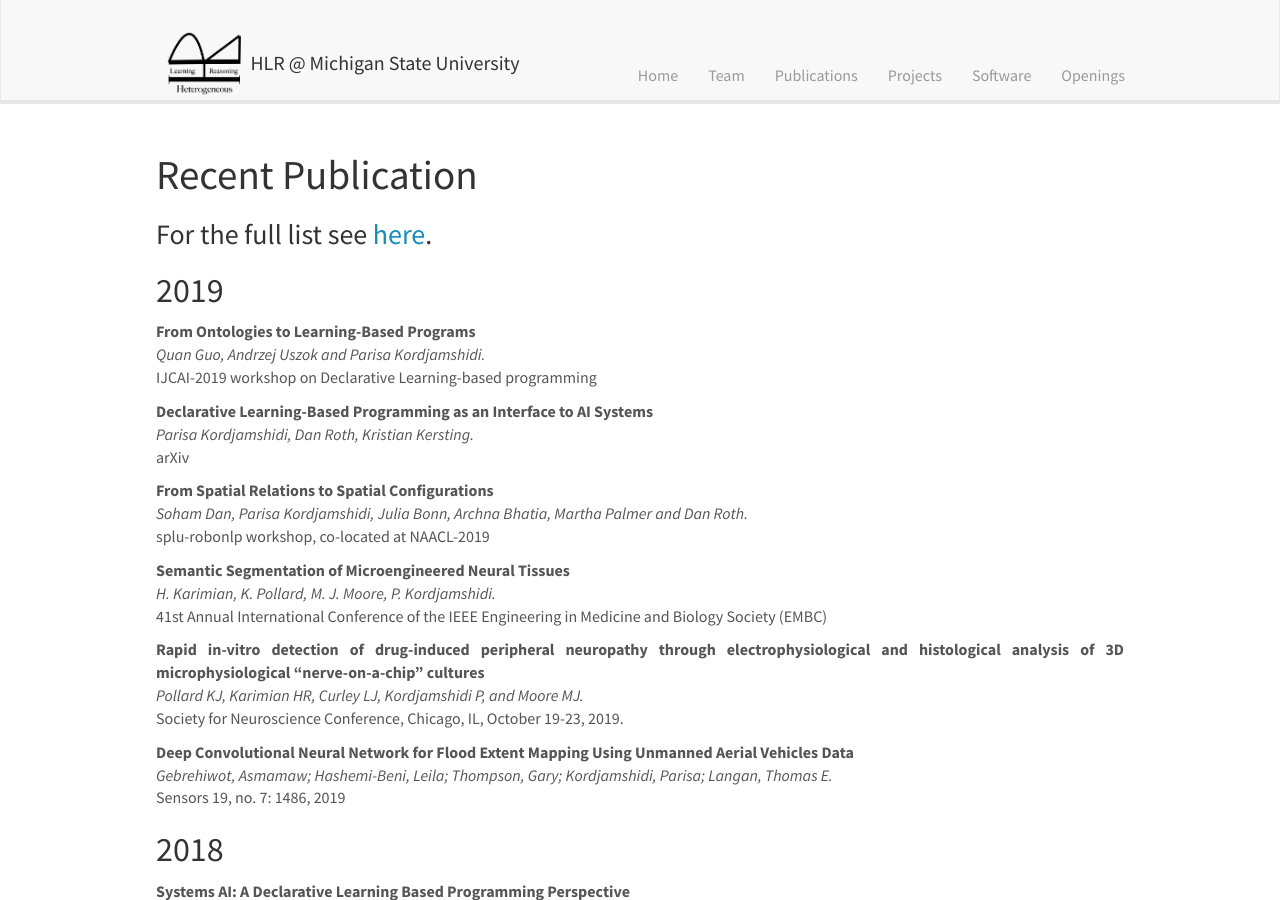
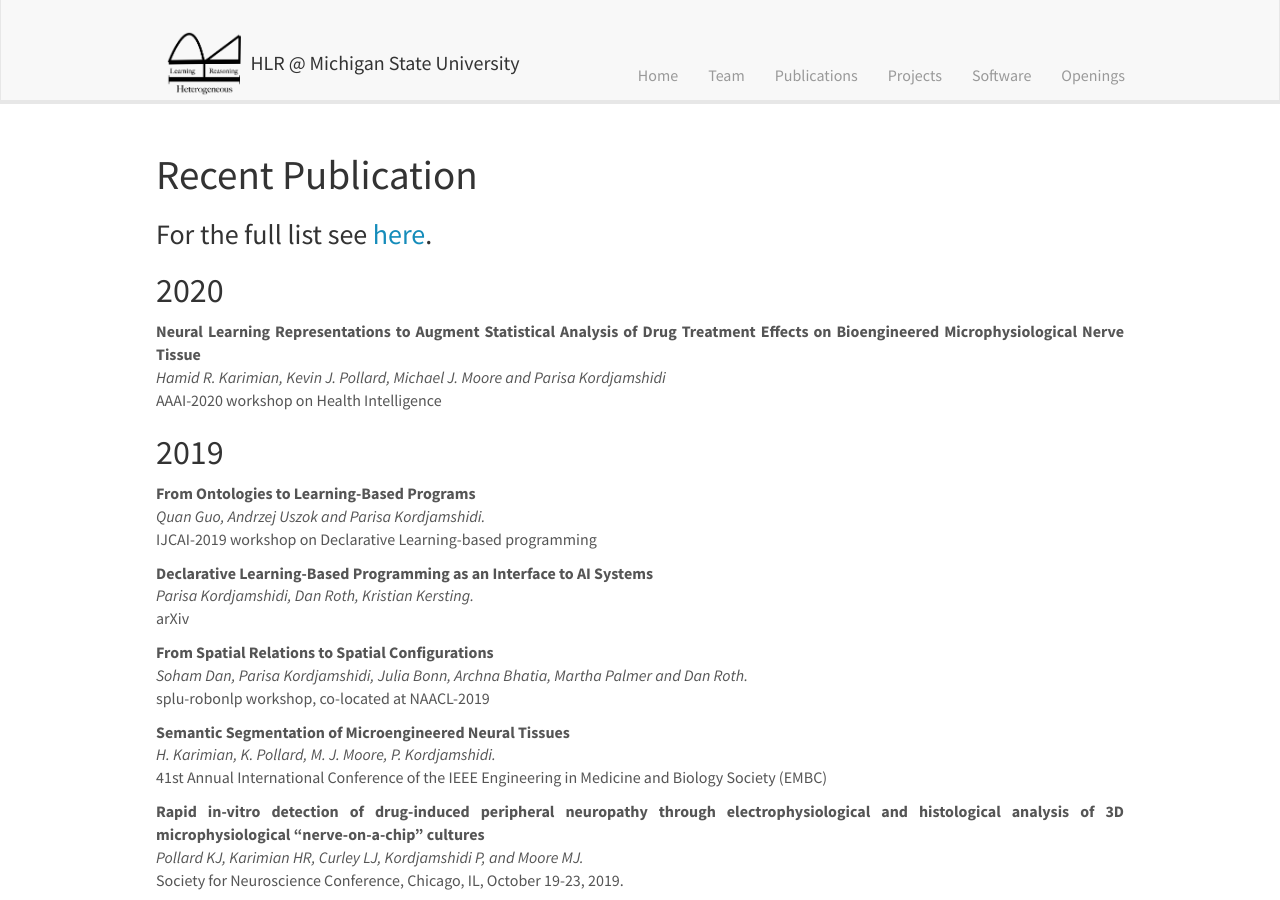
Before and after one commit to HLR/HLR.github.io, a Jekyll site: the page built from _pages/publications.md, in a window 1280 px wide and 900 px high. Built offline with Jekyll 4.4.1, drawn with Linux system fonts in a browser that asks for light colours; nearby versions of some CDN libraries.

Commit message:
AAAI-20 workshops

```diff
--- a/_data/publist.yml
+++ b/_data/publist.yml
@@ -1,3 +1,10 @@
+#2020
+
+- title: Neural Learning Representations to Augment Statistical Analysis of Drug Treatment Effects on Bioengineered Microphysiological Nerve Tissue
+  authors: Hamid R. Karimian, Kevin J. Pollard, Michael J. Moore and Parisa Kordjamshidi
+  venue: AAAI-2020 workshop on Health Intelligence
+  year: 2020
+
 #2019
 
 - title: "From Ontologies to Learning-Based Programs"
```
